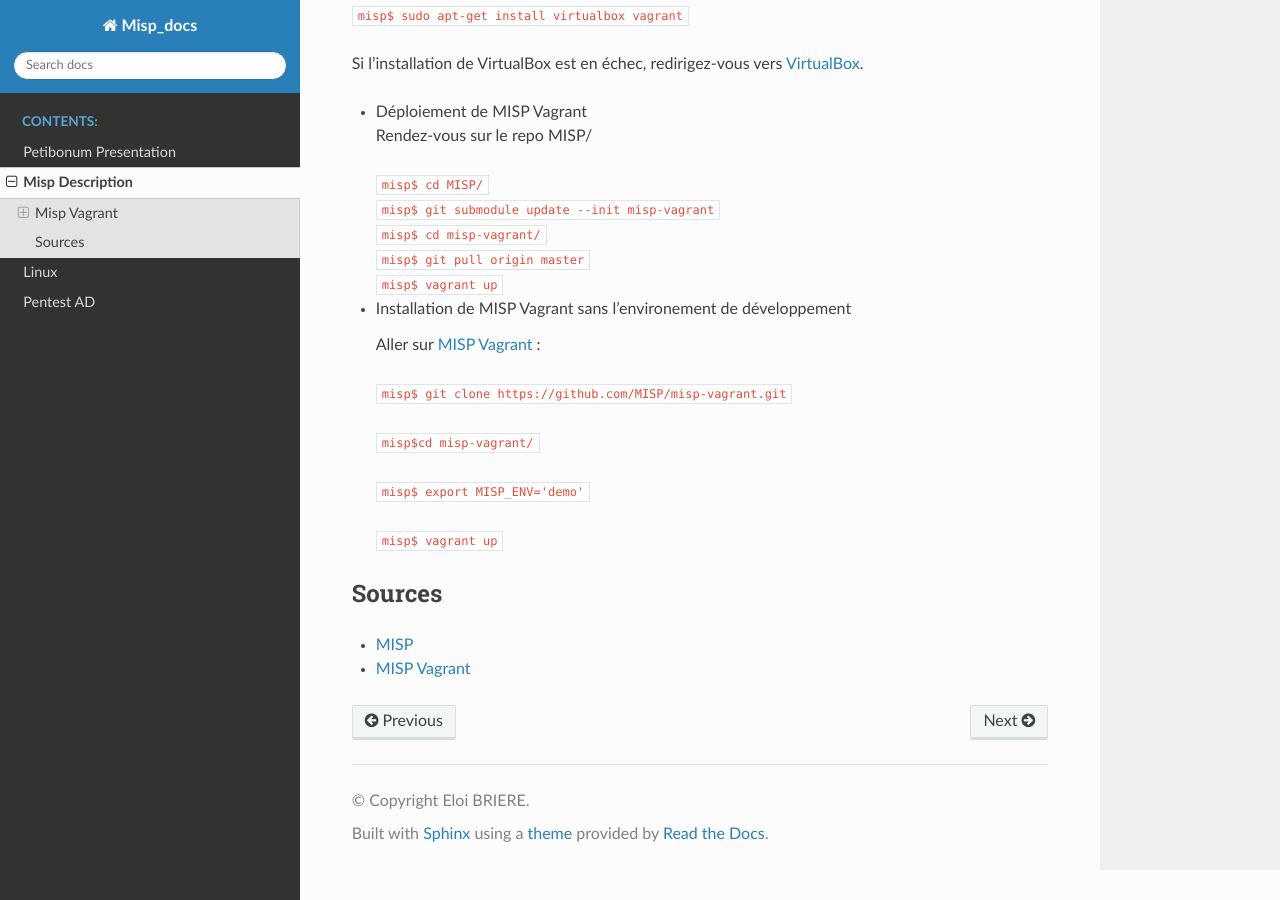
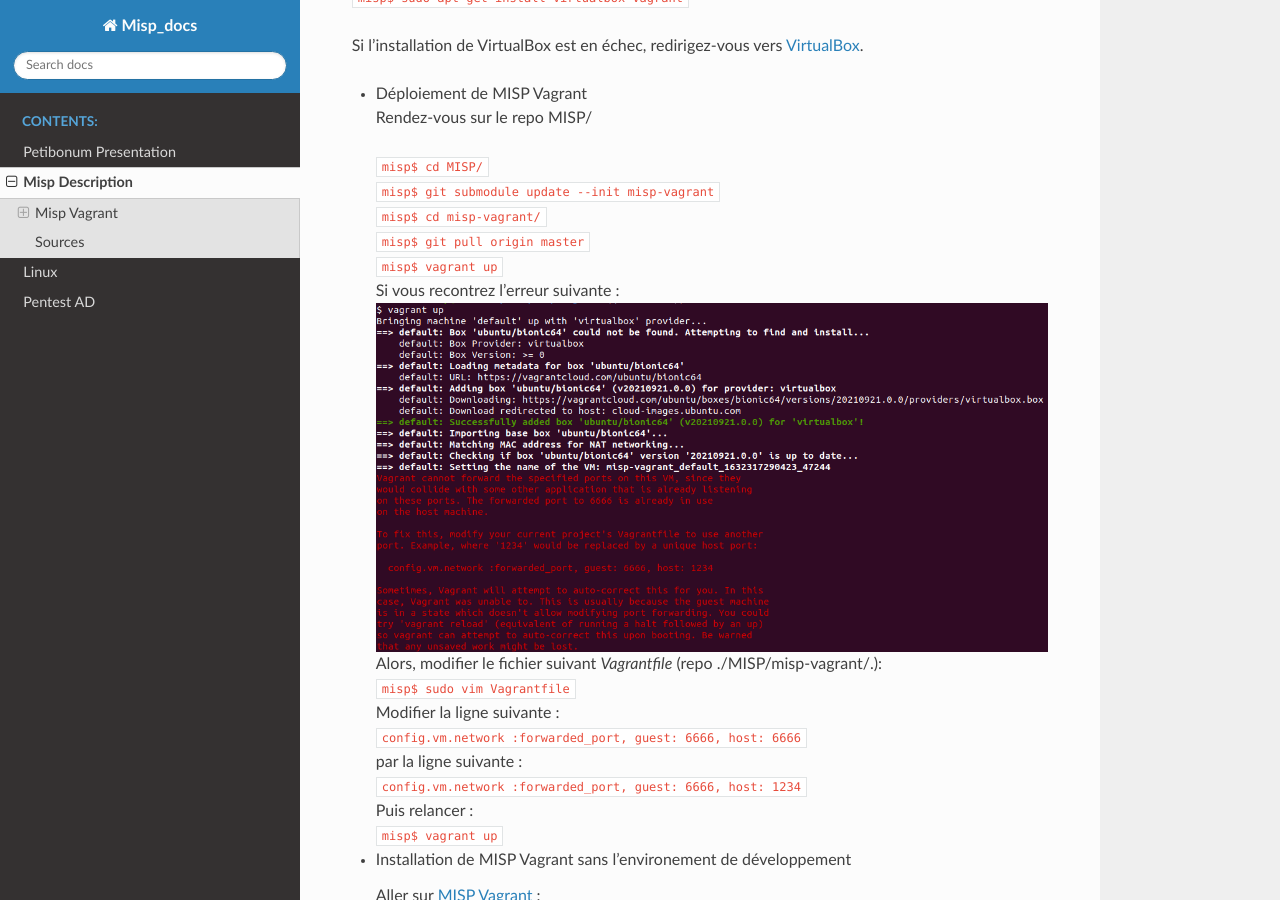
Before and after one commit to Iole-Bri/misp_docs_2, a Sphinx documentation site: the page built from docs/source/src/misp.md, in a window 1280 px wide and 900 px high, scrolled down 940 px. Built offline with Sphinx 7.4.7 and the Read the Docs theme 2.0.0, drawn with Linux system fonts in a browser that asks for light colours; some of the changed text lies outside the part shown.

Commit message:
modif misp.md

````diff
--- a/docs/source/src/misp.md
+++ b/docs/source/src/misp.md
@@ -2,7 +2,7 @@
 ## Misp Vagrant
 ### 1 - Création d'un user _misp_
 
-    ```misp$ sudo adduser misp```
+```misp$ sudo adduser misp```
 
 Suivre les instructions de création d'un nouveau user.
 
@@ -24,7 +24,7 @@
 
 Installation de VirtualBow et vagrant :
     <br/> ```misp$ sudo apt-get install virtualbox vagrant```
-        <br/>Si l'installation de VirtualBox est en échec, redirigez-vous vers [VirtualBox](https://www.virtualbox.org/wiki/Downloads).
+    <br/>Si l'installation de VirtualBox est en échec, redirigez-vous vers [VirtualBox](https://www.virtualbox.org/wiki/Downloads).
 
 * Déploiement de MISP Vagrant
     Rendez-vous sur le repo MISP/
@@ -33,6 +33,17 @@
         <br/>```misp$ cd misp-vagrant/```
         <br/>```misp$ git pull origin master```
         <br/>```misp$ vagrant up```
+    <br/>Si vous recontrez l'erreur suivante :
+    ![](img/erreur_vagrant_up.png)
+    <br/>Alors, modifier le fichier suivant _Vagrantfile_ (repo ./MISP/misp-vagrant/.):
+        <br/>```misp$ sudo vim Vagrantfile```
+    <br/>Modifier la ligne suivante :
+        <br/>```config.vm.network :forwarded_port, guest: 6666, host: 6666```
+    <br/> par la ligne suivante :
+        <br/>```config.vm.network :forwarded_port, guest: 6666, host: 1234```
+    <br/>Puis relancer :
+        <br/>```misp$ vagrant up```
+
 
 * Installation de MISP Vagrant sans l'environement de développement
 
````
Also changed, not shown: docs/source/src/img/erreur_vagrant_up.png (added).
